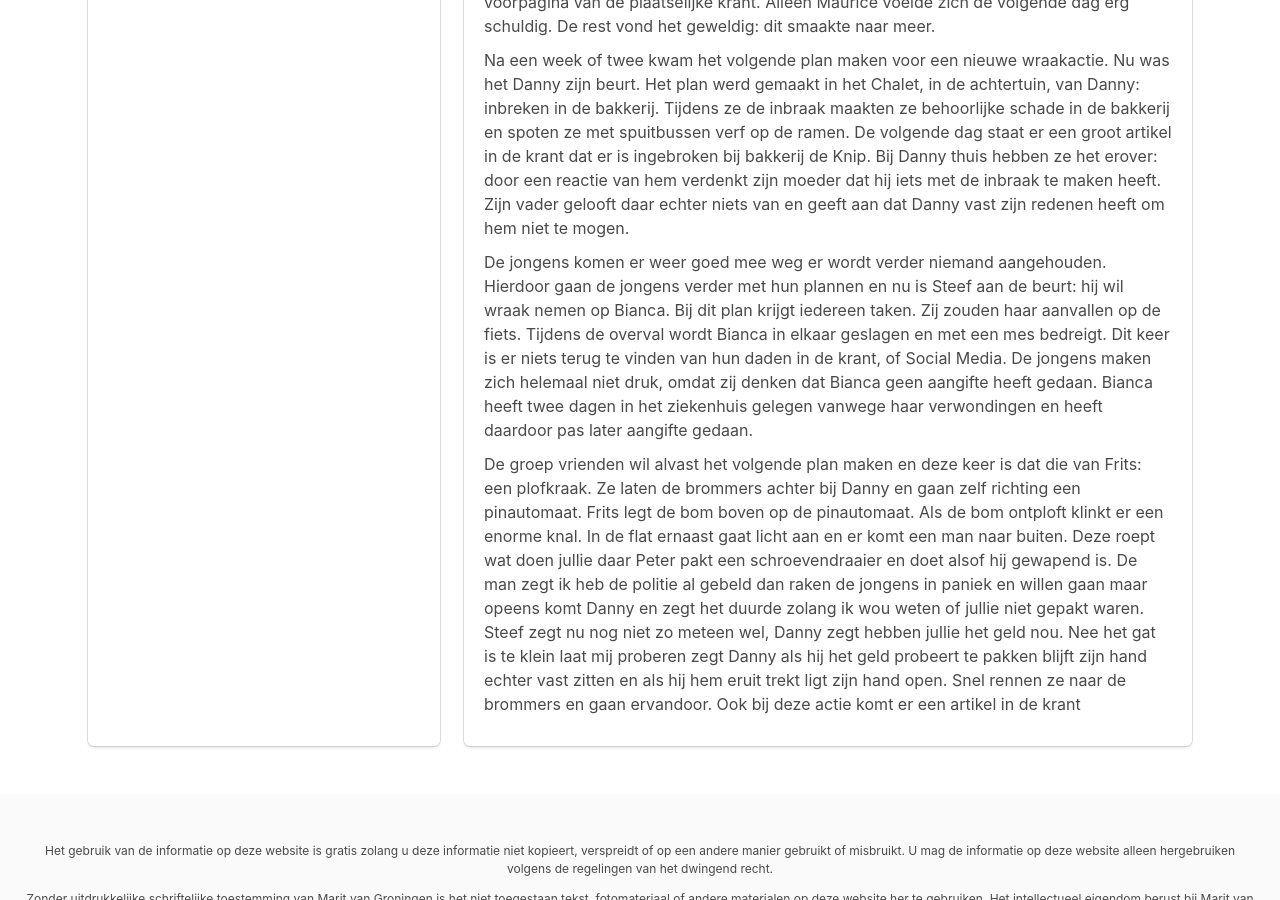
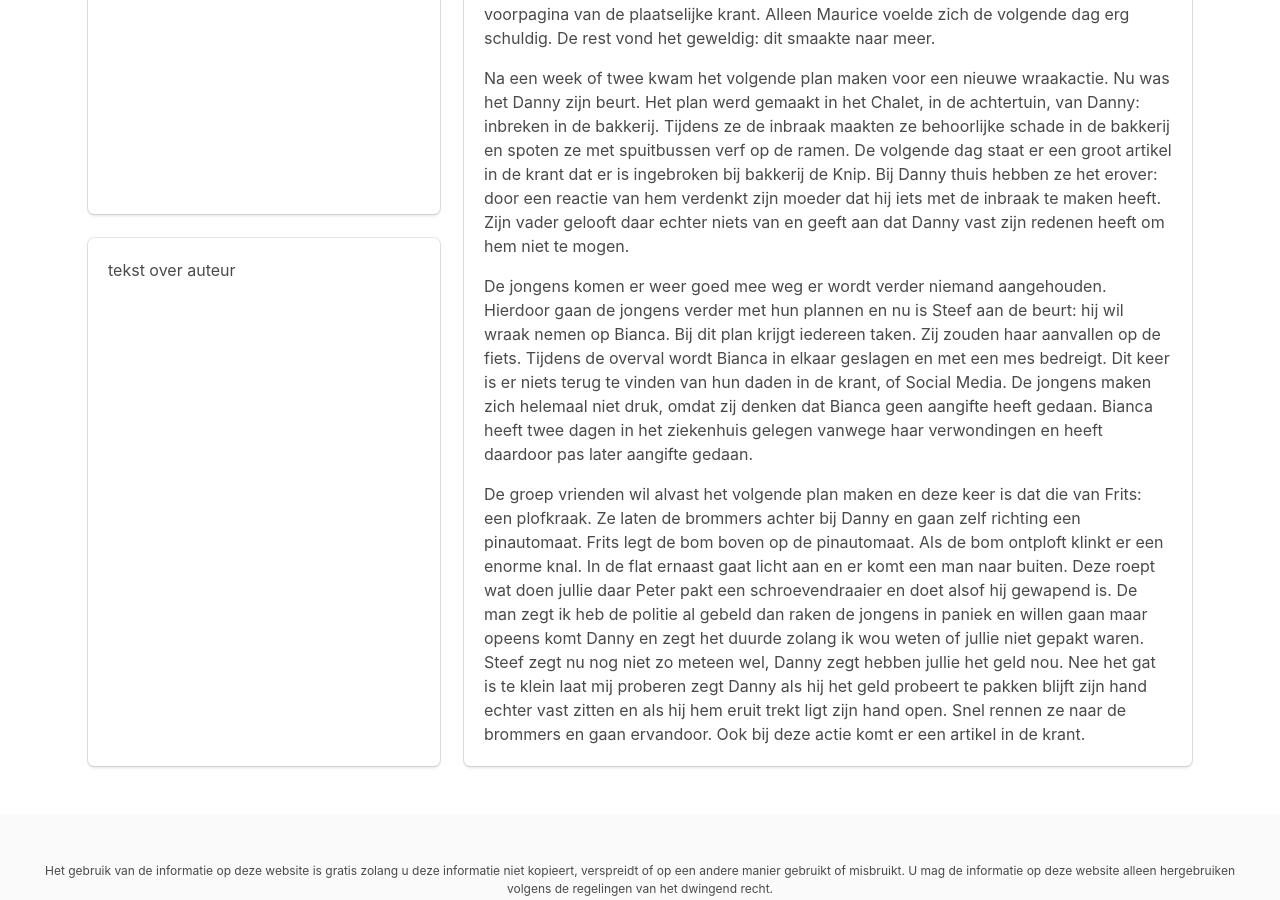
Before and after one commit to groninge01/marit, a Jekyll site: the page built from _books/de-kick.md, in a window 1280 px wide and 900 px high, scrolled down 546 px. Built offline with Jekyll 4.4.1, drawn with Linux system fonts in a browser that asks for light colours; nearby versions of some CDN libraries; a script that is not in the unit is left out.

Commit message:
Changed layout

```diff
--- a/_books/de-kick.md
+++ b/_books/de-kick.md
@@ -7,20 +7,13 @@ isbn: 978-90-00-34091
 image: /assets/img/uploads/pexels-photo-1086113.jpeg
 ---
 **SAMENVATTING**
-{:.has-padding-bottom-10}
-
 
 De vrienden: Peter, Maurice, Steef, Danny en Frits wonen in een nette buurt. Het ontbreekt hen aan niets: hebben echt alles wat zij willen. Zij vinden hun leven echter saai. Zij bedenken wilde plannen over wraak nemen. Al snel willen zij tot actie over gaan.
-{:.has-padding-bottom-10}
 
 Zij waren het eens dat het eerste slachtoffer de heer Nijsen, hun leraar economie, moest zijn. Zij vonden hem een klootzak. Hij moest gestraft worden, omdat hij Maurice een aantal keer flink voor schut had gezet in de klas. Een aantal ideeën die bedacht werden: een brandbom in zijn huis, zijn schuur in de fik steken of zijn auto laten afbranden. Uiteindelijk werd besloten zijn auto in de fik te steken. Er werd een goed doordacht plan bedacht, ieder had zijn eigen taak. Op de bewuste avond liep alles volgens het plan en fikte de auto helemaal af. De volgende dag was de brand groot nieuws: er stond een mooi verhaal op de voorpagina van de plaatselijke krant. Alleen Maurice voelde zich de volgende dag erg schuldig. De rest vond het geweldig: dit smaakte naar meer.
-{:.has-padding-bottom-10}
 
 Na een week of twee kwam het volgende plan maken voor een nieuwe wraakactie. Nu was het Danny zijn beurt. Het plan werd gemaakt in het Chalet, in de achtertuin, van Danny: inbreken in de bakkerij. Tijdens ze de inbraak maakten ze behoorlijke schade in de bakkerij en spoten ze met spuitbussen verf op de ramen. De volgende dag staat er een groot artikel in de krant dat er is ingebroken bij bakkerij de Knip. Bij Danny thuis hebben ze het erover: door een reactie van hem verdenkt zijn moeder dat hij iets met de inbraak te maken heeft. Zijn vader gelooft daar echter niets van en geeft aan dat Danny vast zijn redenen heeft om hem niet te mogen.
-{:.has-padding-bottom-10}
 
 De jongens komen er weer goed mee weg er wordt verder niemand aangehouden. Hierdoor gaan de jongens verder met hun plannen en nu is Steef aan de beurt: hij wil wraak nemen op Bianca. Bij dit plan krijgt iedereen taken. Zij zouden haar aanvallen op de fiets. Tijdens de overval wordt Bianca in elkaar geslagen en met een mes bedreigt. Dit keer is er niets terug te vinden van hun daden in de krant, of Social Media. De jongens maken zich helemaal niet druk, omdat zij denken dat Bianca geen aangifte heeft gedaan. Bianca heeft twee dagen in het ziekenhuis gelegen vanwege haar verwondingen en heeft daardoor pas later aangifte gedaan.
-{:.has-padding-bottom-10}
 
-De groep vrienden wil alvast het volgende plan maken en deze keer is dat die van Frits: een plofkraak. Ze laten de brommers achter bij Danny en gaan zelf richting een pinautomaat. Frits legt de bom boven op de pinautomaat. Als de bom ontploft klinkt er een enorme knal. In de flat ernaast gaat licht aan en er komt een man naar buiten. Deze roept wat doen jullie daar Peter pakt een schroevendraaier en doet alsof hij gewapend is. De man zegt ik heb de politie al gebeld dan raken de jongens in paniek en willen gaan maar opeens komt Danny en zegt het duurde zolang ik wou weten of jullie niet gepakt waren. Steef zegt nu nog niet zo meteen wel, Danny zegt hebben jullie het geld nou. Nee het gat is te klein laat mij proberen zegt Danny als hij het geld probeert te pakken blijft zijn hand echter vast zitten en als hij hem eruit trekt ligt zijn hand open. Snel rennen ze naar de brommers en gaan ervandoor. Ook bij deze actie komt er een artikel in de krant
-{:.has-padding-bottom-10}
+De groep vrienden wil alvast het volgende plan maken en deze keer is dat die van Frits: een plofkraak. Ze laten de brommers achter bij Danny en gaan zelf richting een pinautomaat. Frits legt de bom boven op de pinautomaat. Als de bom ontploft klinkt er een enorme knal. In de flat ernaast gaat licht aan en er komt een man naar buiten. Deze roept wat doen jullie daar Peter pakt een schroevendraaier en doet alsof hij gewapend is. De man zegt ik heb de politie al gebeld dan raken de jongens in paniek en willen gaan maar opeens komt Danny en zegt het duurde zolang ik wou weten of jullie niet gepakt waren. Steef zegt nu nog niet zo meteen wel, Danny zegt hebben jullie het geld nou. Nee het gat is te klein laat mij proberen zegt Danny als hij het geld probeert te pakken blijft zijn hand echter vast zitten en als hij hem eruit trekt ligt zijn hand open. Snel rennen ze naar de brommers en gaan ervandoor. Ook bij deze actie komt er een artikel in de krant.
--- a/_layouts/book-tile.html
+++ b/_layouts/book-tile.html
@@ -14,10 +14,13 @@ layout: default
                 <p>Jaar: {{ page.year }}</p>
                 <p>ISBN: {{ page.isbn }}</p>
             </div>
+            <div class="tile is-vertical is-child box">
+                <p>tekst over auteur</p>
+            </div>
         </div>
         <div class="tile is-parent">
-            <div class="tile is-child box">
-              {{ content | markdownify}}
+            <div class="tile is-child box content">
+                {{ content }}
             </div>
         </div>
     </div>
```
